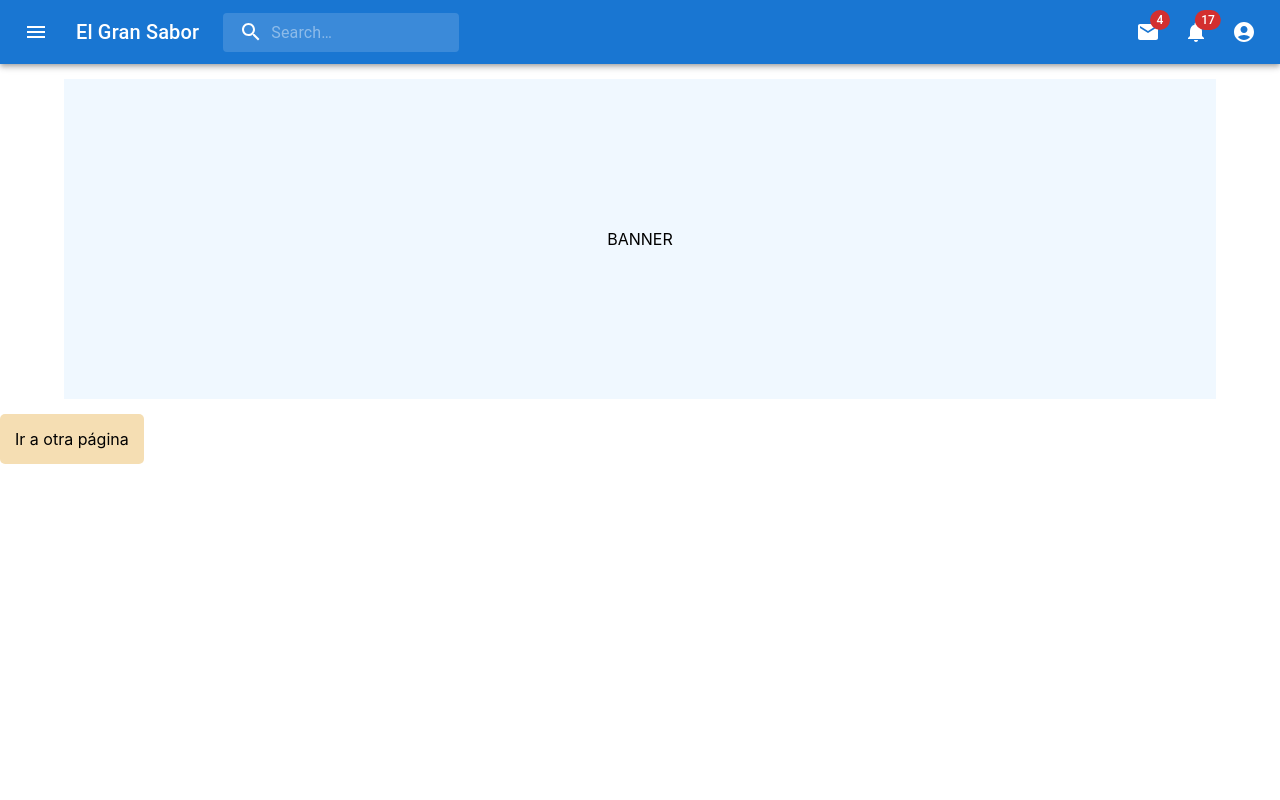
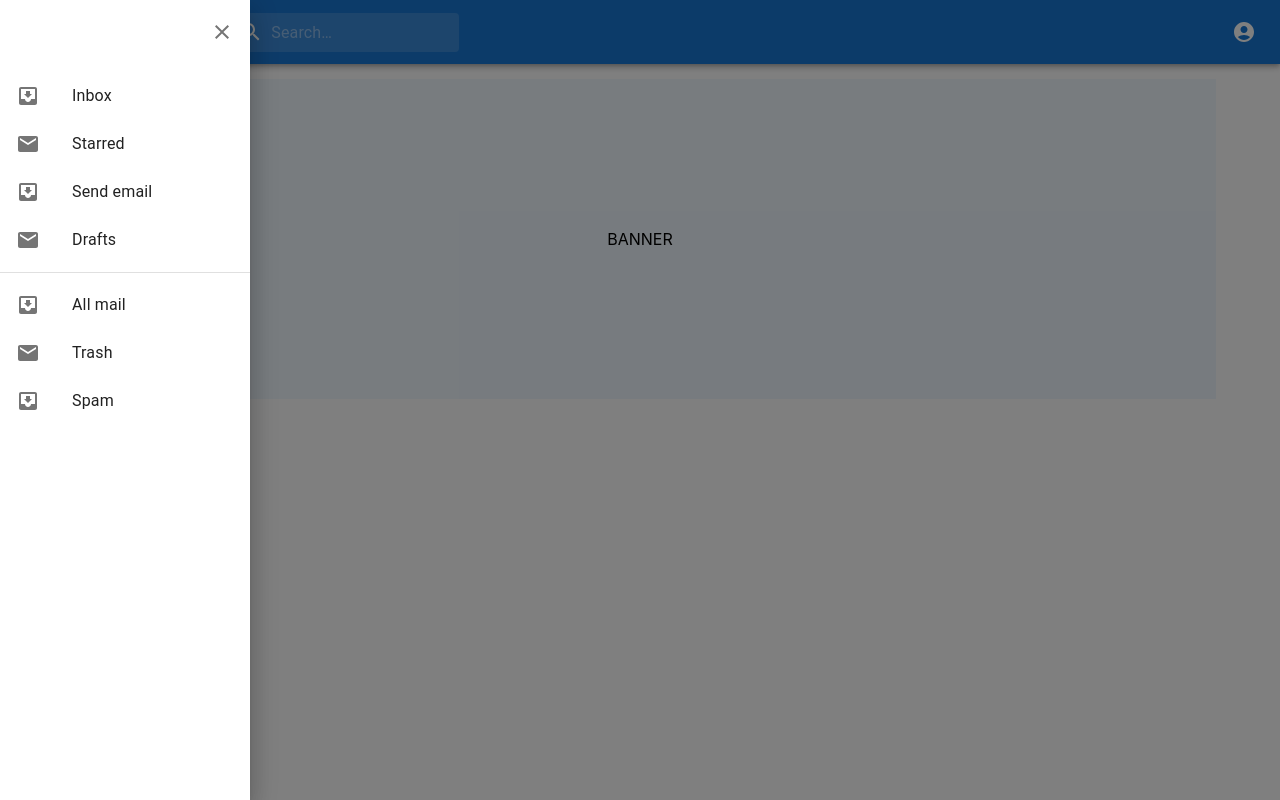
Before and after one commit to santillienzo/final-frontend, a React (Create React App) app: page / in a window 1280 px wide. Both pictures are taken after a click on the button 36 px from the left and 32 px from the top of the page. Built offline with nearby package versions, Linux system fonts and the light colour scheme; the HTML template or start-up script is replaced by a standard one.

Commit message:
feat: agregué drawer

```diff
--- a/src/components/index.ts
+++ b/src/components/index.ts
@@ -1,6 +1,7 @@
 //LAYOUT
 /*Navbar / footer/ etc */
-export {default as NavBar} from './layout/NavBar'
+export {default as NavBar} from './layout/NavBar/NavBar'
+export {default as TemporaryDrawer} from './layout/NavBar/TemporaryDrawer'
 
 //FEATURES
 /*Componentes específicos de las vistas.*/
--- a/src/components/layout/NavBar.tsx
+++ b/src/components/layout/NavBar/NavBar.tsx
@@ -1,4 +1,5 @@
-import * as React from 'react';
+import React, {useState} from 'react';
+import {TemporaryDrawer} from '../../';
 import { styled, alpha } from '@mui/material/styles';
 import AppBar from '@mui/material/AppBar';
 import Box from '@mui/material/Box';
@@ -6,14 +7,11 @@ import Toolbar from '@mui/material/Toolbar';
 import IconButton from '@mui/material/IconButton';
 import Typography from '@mui/material/Typography';
 import InputBase from '@mui/material/InputBase';
-import Badge from '@mui/material/Badge';
 import MenuItem from '@mui/material/MenuItem';
 import Menu from '@mui/material/Menu';
 import MenuIcon from '@mui/icons-material/Menu';
 import SearchIcon from '@mui/icons-material/Search';
 import AccountCircle from '@mui/icons-material/AccountCircle';
-import MailIcon from '@mui/icons-material/Mail';
-import NotificationsIcon from '@mui/icons-material/Notifications';
 import MoreIcon from '@mui/icons-material/MoreVert';
 
 const Search = styled('div')(({ theme }) => ({
@@ -57,6 +55,18 @@ const StyledInputBase = styled(InputBase)(({ theme }) => ({
 }));
 
 const NavBar = () => {
+    //OpenDrawer
+    const [openDrawer, setOpenDrawer] = useState(false);
+
+    const toggleDrawer = (open: boolean) =>
+    (event: React.KeyboardEvent | React.MouseEvent) => {
+        if (event.type === 'keydown' && ((event as React.KeyboardEvent).key === 'Tab' || (event as React.KeyboardEvent).key === 'Shift')) {
+            return;
+        }
+
+        setOpenDrawer(open);
+    };
+
     const [anchorEl, setAnchorEl] = React.useState<null | HTMLElement>(null);
     const [mobileMoreAnchorEl, setMobileMoreAnchorEl] = React.useState<null | HTMLElement>(null);
 
@@ -119,26 +129,6 @@ const NavBar = () => {
             open={isMobileMenuOpen}
             onClose={handleMobileMenuClose}
         >
-            <MenuItem>
-                <IconButton size="large" aria-label="show 4 new mails" color="inherit">
-                    <Badge badgeContent={4} color="error">
-                    <MailIcon />
-                    </Badge>
-                </IconButton>
-                <p>Messages</p>
-            </MenuItem>
-            <MenuItem>
-            <IconButton
-                size="large"
-                aria-label="show 17 new notifications"
-                color="inherit"
-            >
-                <Badge badgeContent={17} color="error">
-                <NotificationsIcon />
-                </Badge>
-            </IconButton>
-                <p>Notifications</p>
-            </MenuItem>
             <MenuItem onClick={handleProfileMenuOpen}>
                 <IconButton
                     size="large"
@@ -155,6 +145,7 @@ const NavBar = () => {
     );
 
     return (
+        <>
             <Box sx={{ flexGrow: 1 }}>
                 <AppBar position="static">
                     <Toolbar>
@@ -164,6 +155,7 @@ const NavBar = () => {
                             color="inherit"
                             aria-label="open drawer"
                             sx={{ mr: 2 }}
+                            onClick={toggleDrawer(true)}
                         >
                             <MenuIcon />
                         </IconButton>
@@ -186,20 +178,7 @@ const NavBar = () => {
                         </Search>
                         <Box sx={{ flexGrow: 1 }} />
                         <Box sx={{ display: { xs: 'none', md: 'flex' } }}>
-                    <IconButton size="large" aria-label="show 4 new mails" color="inherit">
-                        <Badge badgeContent={4} color="error">
-                        <MailIcon />
-                        </Badge>
-                    </IconButton>
-                    <IconButton
-                        size="large"
-                        aria-label="show 17 new notifications"
-                        color="inherit"
-                    >
-                        <Badge badgeContent={17} color="error">
-                        <NotificationsIcon />
-                        </Badge>
-                    </IconButton>
+
                             <IconButton
                                 size="large"
                                 edge="end"
@@ -229,6 +208,11 @@ const NavBar = () => {
                 {renderMobileMenu}
                 {renderMenu}
             </Box>
+            <TemporaryDrawer
+                openDrawer={openDrawer}
+                toggleDrawer={toggleDrawer}
+            />
+        </>
     );
 }
 
--- /dev/null
+++ b/src/components/layout/NavBar/TemporaryDrawer.tsx
@@ -0,0 +1,86 @@
+import React, {useState} from 'react';
+import Box from '@mui/material/Box';
+import Drawer from '@mui/material/Drawer';
+import Button from '@mui/material/Button';
+import List from '@mui/material/List';
+import Divider from '@mui/material/Divider';
+import ListItem from '@mui/material/ListItem';
+import ListItemButton from '@mui/material/ListItemButton';
+import ListItemIcon from '@mui/material/ListItemIcon';
+import ListItemText from '@mui/material/ListItemText';
+import InboxIcon from '@mui/icons-material/MoveToInbox';
+import MailIcon from '@mui/icons-material/Mail';
+import { IconButton } from '@mui/material';
+import CloseIcon from '@mui/icons-material/Close';
+import { styled } from '@mui/material/styles';
+
+interface Props{
+  openDrawer: boolean,
+  toggleDrawer: any
+}
+
+const DrawerHeader = styled('div')(({ theme }) => ({
+  display: 'flex',
+  alignItems: 'center',
+  padding: theme.spacing(0, 1),
+  // necessary for content to be below app bar
+  ...theme.mixins.toolbar,
+  justifyContent: 'flex-end',
+}));
+
+const TemporaryDrawer = ({openDrawer, toggleDrawer} : Props) => {
+
+  const list = () => (
+    <Box
+      sx={{ width: 250 }}
+      role="presentation"
+      onClick={toggleDrawer(false)}
+      onKeyDown={toggleDrawer(false)}
+    >
+      <List>
+        {['Inbox', 'Starred', 'Send email', 'Drafts'].map((text, index) => (
+          <ListItem key={text} disablePadding>
+            <ListItemButton>
+              <ListItemIcon>
+                {index % 2 === 0 ? <InboxIcon /> : <MailIcon />}
+              </ListItemIcon>
+              <ListItemText primary={text} />
+            </ListItemButton>
+          </ListItem>
+        ))}
+      </List>
+      <Divider />
+      <List>
+        {['All mail', 'Trash', 'Spam'].map((text, index) => (
+          <ListItem key={text} disablePadding>
+            <ListItemButton>
+              <ListItemIcon>
+                {index % 2 === 0 ? <InboxIcon /> : <MailIcon />}
+              </ListItemIcon>
+              <ListItemText primary={text} />
+            </ListItemButton>
+          </ListItem>
+        ))}
+      </List>
+    </Box>
+  );
+
+  return (
+    <div>
+        <Drawer
+          anchor='left'
+          open={openDrawer}
+          onClose={toggleDrawer(false)}
+        >
+          <DrawerHeader>
+            <IconButton onClick={toggleDrawer(false)}>
+              <CloseIcon />
+            </IconButton>
+          </DrawerHeader>
+          {list()}
+        </Drawer>
+    </div>
+  );
+}
+
+export default TemporaryDrawer;
--- a/src/components/views/Home.tsx
+++ b/src/components/views/Home.tsx
@@ -1,5 +1,5 @@
 import React from 'react'
-import {BannerHome, RedirectButton} from '../'
+import {BannerHome, RedirectButton} from '..'
 
 const Home = () => {
     return (
```
Lines whose indentation alone changed are shown as unchanged.
